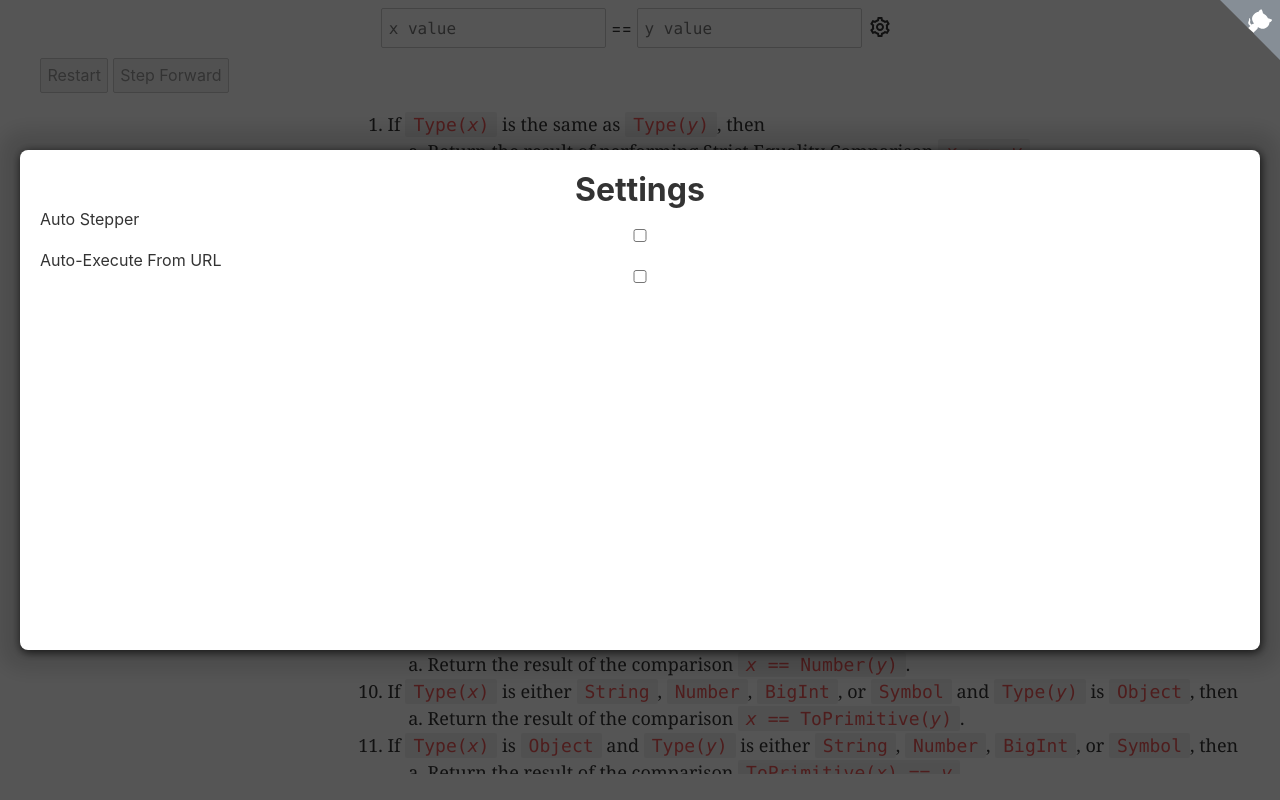
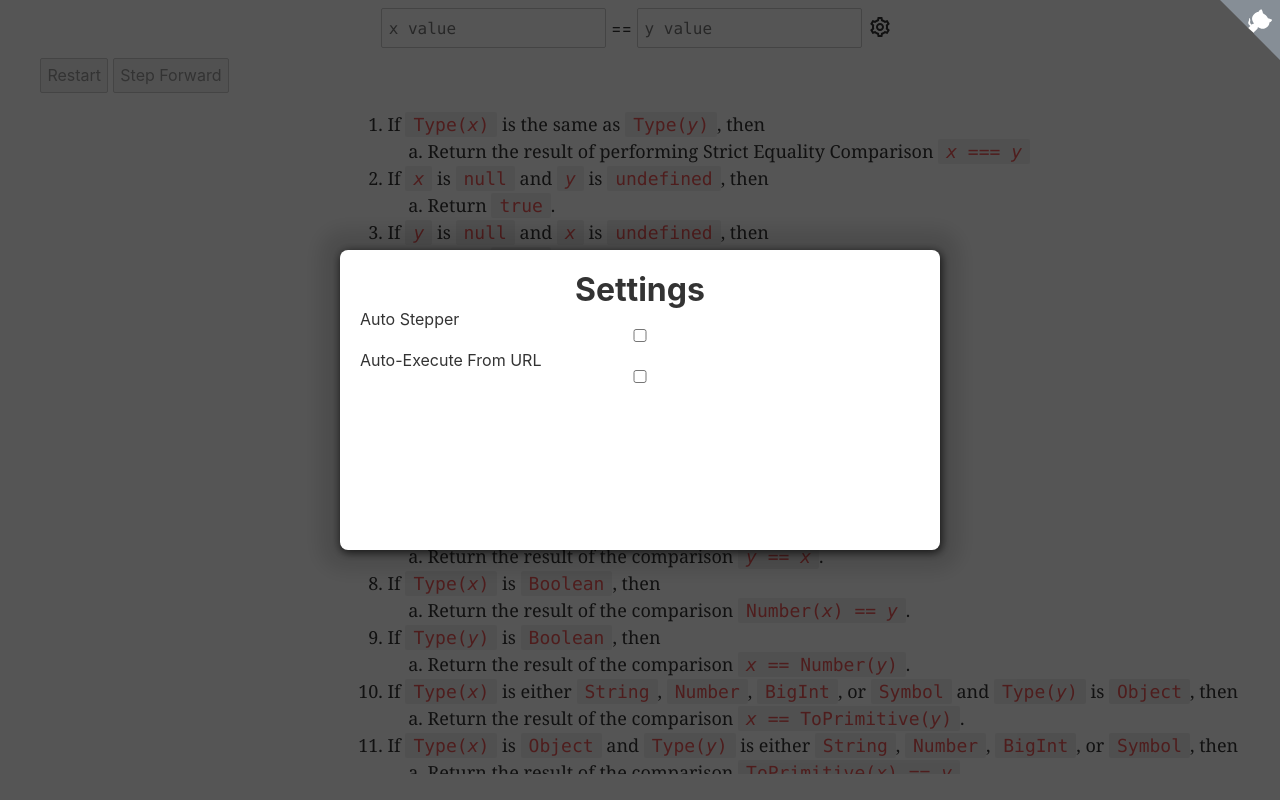
Before and after one commit to EmNudge/Abstract-Equality-Guide, a Svelte app: page / in a window 1280 px wide. Both pictures are taken after a click on the button 880 px from the left and 29 px from the top of the page. Built offline with nearby package versions, Linux system fonts and the light colour scheme.

Commit message:
moved max to min

```diff
--- a/src/components/Settings.svelte
+++ b/src/components/Settings.svelte
@@ -36,12 +36,11 @@
 
   .menu {
     background: white;
-    width: max(500px, 100%);
-    height: 500px;
+    width: min(600px, 100%);
+    height: 300px;
     padding: 20px;
     border-radius: 8px;
     box-sizing: border-box;
-
     box-shadow:
       1px 2px 9px 1px #000000ab,
       0px 0px 20px 20px #00000021;
```
